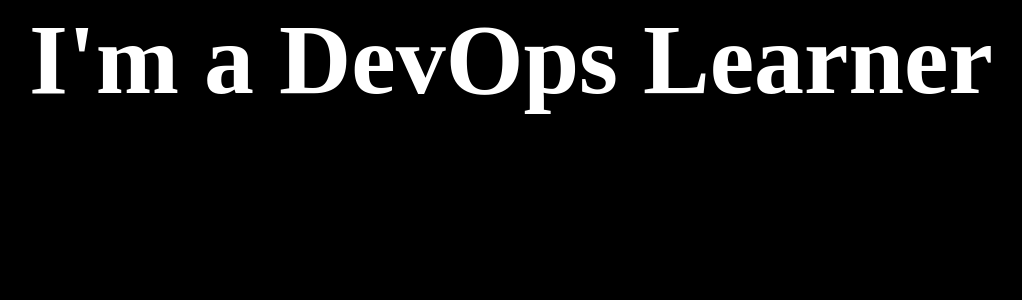
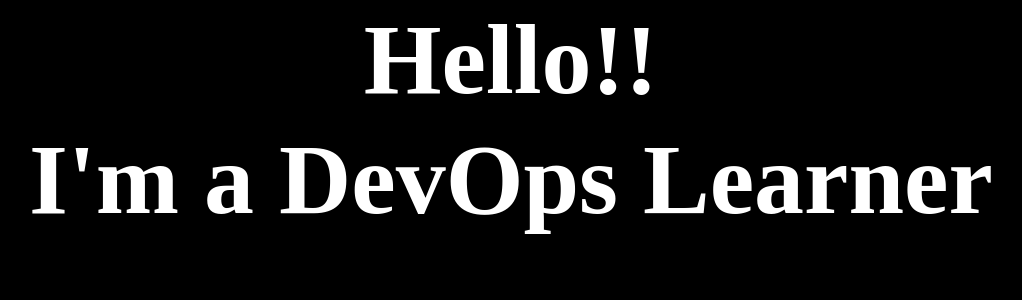
Before and after one commit to Seyoung-Choi/Flask-app, a Flask app: page / in a window 1280 px wide. Shown: the top 300 px of the page, without its empty margins (129-1151 px from the left). Run offline with Flask 2, Linux system fonts and the light colour scheme.

Commit message:
Update index.html

```diff
--- a/templates/index.html
+++ b/templates/index.html
@@ -10,6 +10,7 @@
 </head>
 <body>
   <div class="contianer">
+	  <h1>Hello!!</h1>
         <h1>I'm a DevOps Learner</h1>
       </div>
   </div>
```
